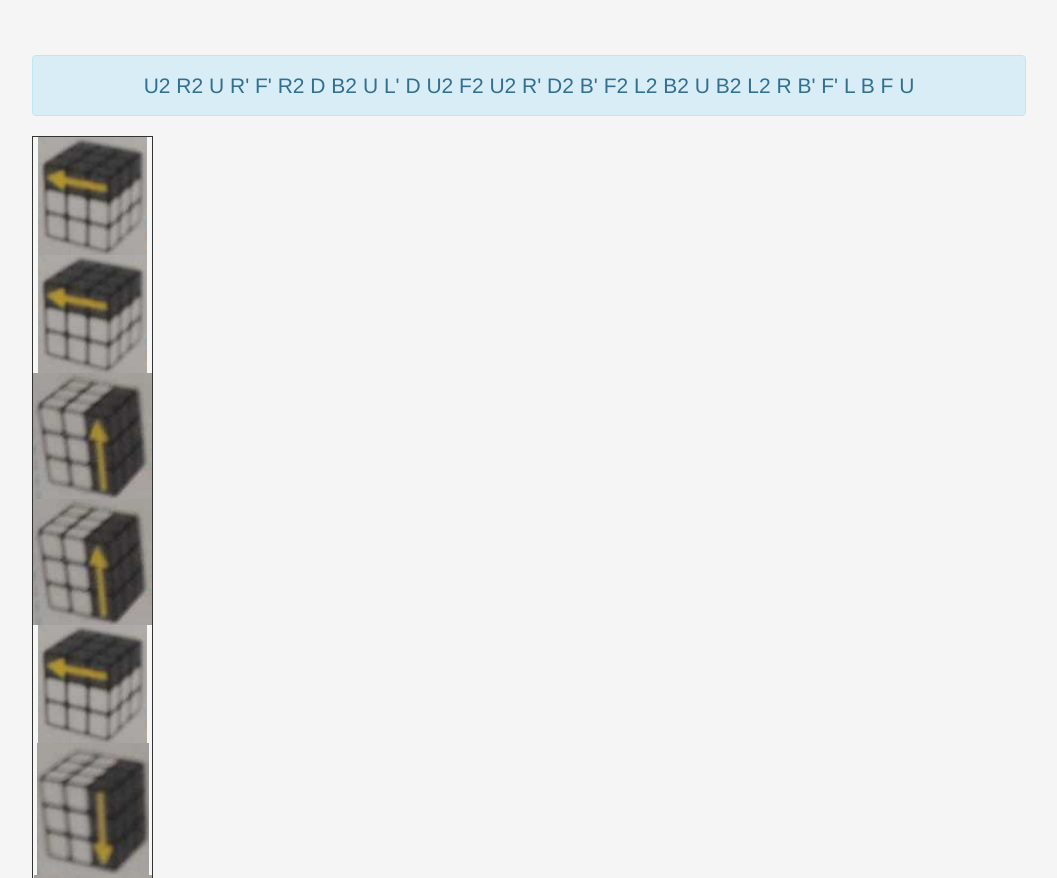
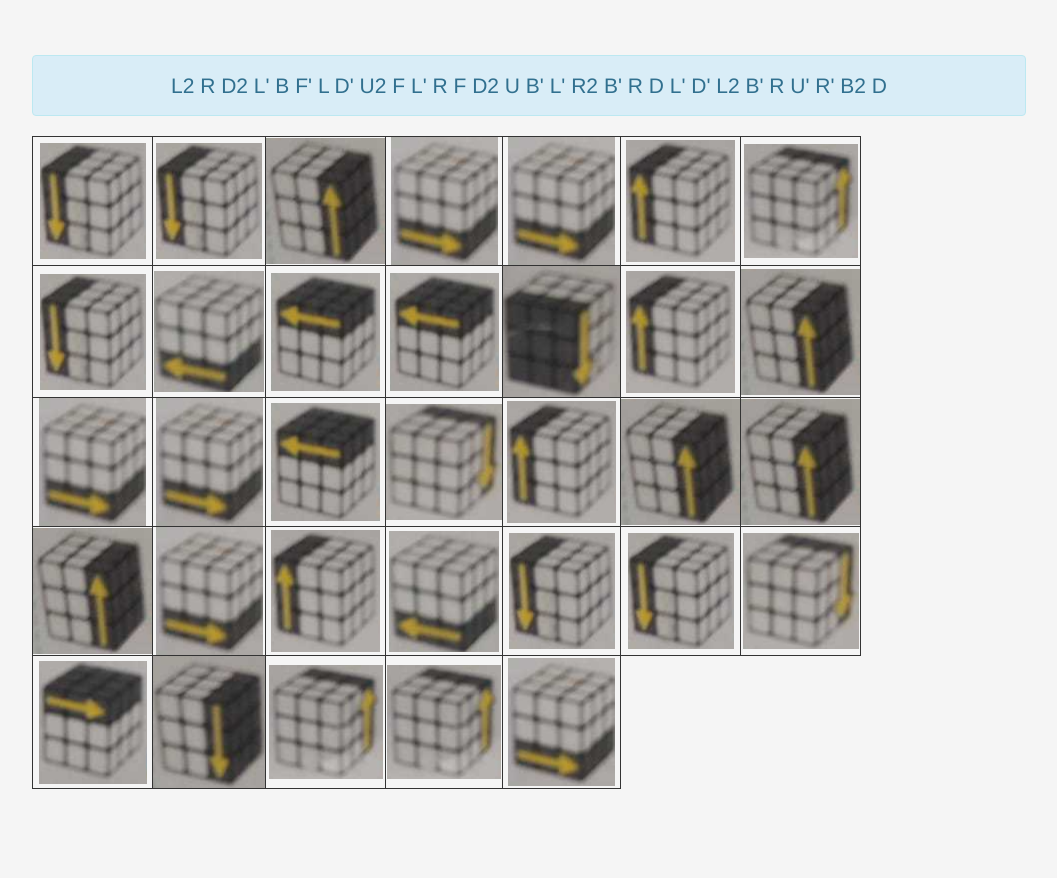
Before and after one commit to peterbarraud/scrambling-the-rubiks-cube, a plain HTML site: page index.html in a window 1280 px wide. Shown: the top 878 px of the page, without its empty margins (111-1168 px from the left). After the commit the page ends 804 px from the top, so only its background shows below. Drawn offline with nearby package versions, Linux system fonts and the light colour scheme.

Commit message:
not including dynamic scramble

```diff
--- a/index.html
+++ b/index.html
@@ -28,12 +28,10 @@
   <body class="text-center">
 
 <main>
-      <div class="alert alert-info" role="alert">
-        <p id="scramble" class="lead">
-          </p>
-      </div>
-    <table>
-    </table>
+      <div class="alert alert-info" role="alert"><p id="scramble" class="lead"></p></div>
+      <table>
+        <tbody></tbody>
+      </table>
 </main>
 
 
--- a/main.css
+++ b/main.css
@@ -17,7 +17,7 @@ main {
   padding: 15px;
   margin: auto;
 }
-table {
+td {
     border: 0.1ex;
     border-style: solid;
 }
--- a/main.js
+++ b/main.js
@@ -1,8 +1,9 @@
 $(document).ready(function(){
-    var scrabmle_str = "U2 R2 U R' F' R2 D B2 U L' D U2 F2 U2 R' D2 B' F2 L2 B2 U B2 L2 R B' F' L B F U".toLowerCase();
-    $ ( '#scramble' ).text("U2 R2 U R' F' R2 D B2 U L' D U2 F2 U2 R' D2 B' F2 L2 B2 U B2 L2 R B' F' L B F U");
-    $( scrabmle_str.split(' ') ).each(function(i, move) {
-        var moves = [];
+    const row_len = 7;
+    var scrabmle_str = "L2 R D2 L' B F' L D' U2 F L' R F D2 U B' L' R2 B' R D L' D' L2 B' R U' R' B2 D";
+    $ ( '#scramble' ).text(scrabmle_str);
+    var moves = [];
+    $( scrabmle_str.toLocaleLowerCase().split(' ') ).each(function(i, move) {
         if (move[1] === "'"){
             moves.push(move[0] + '-prime');
         } else{
@@ -10,9 +11,19 @@ $(document).ready(function(){
                 moves.push(move[0]);
                 moves.push(move[0]);
         }
-        $ (moves).each(function(i, move){
-            $( "table" ).append( "<tr><td><img src='imgs/" + move + ".png'></td?</tr>" );
-            console.log(move)
-        });
       });
+      var cell_count = 0;
+      for (var i=0;i<moves.length;i++){
+          var tr = $( '<tr/>' );
+          for (var j=0;j<row_len;j++){
+              tr.append('<td><img src="imgs/' + moves[i] + '.png"></td>');
+              i += 1;
+              if (i==moves.length){
+                  break;
+              }
+          }
+          $( 'table' ).append(tr);
+      }
+
+      console.log('all don')
   });
```
